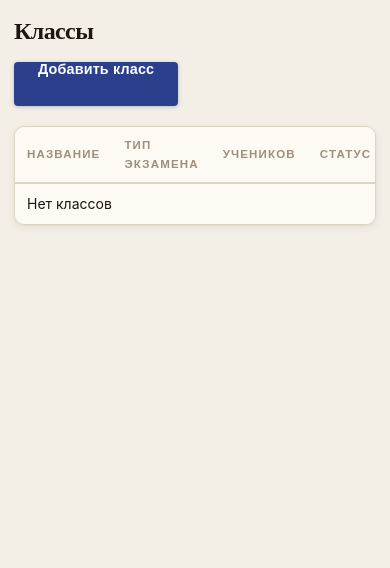
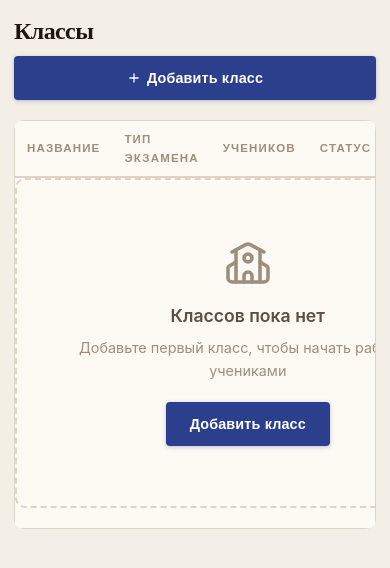
Before and after one commit to Lu7474/ogelegko, a Django app: page /admin/classes/ in a window 390 px wide. Shown: the part 57-625 px from the top of the page. Run offline with Django 5.2, Linux system fonts and the light colour scheme; the visitor is signed in with stand-in values (Sample User, id 1); data that the repository does not hold is empty.

Commit message:
feat(admin): lists polish — empty states, table-responsive, filter label, bulk bar fix

```diff
--- a/templates/admin/classes.html
+++ b/templates/admin/classes.html
@@ -3,8 +3,12 @@
 
 {% block content %}
 <h1>Классы</h1>
-<a href="{% url 'admin_class_add' %}" class="btn btn-primary" style="margin-bottom:20px; display:inline-block;">Добавить класс</a>
 
+<div class="actions-bar">
+    <a href="{% url 'admin_class_add' %}" class="btn btn-primary"><i data-lucide="plus" aria-hidden="true"></i><span>Добавить класс</span></a>
+</div>
+
+<div class="table-responsive">
 <table class="table">
     <thead>
         <tr><th>Название</th><th>Тип экзамена</th><th>Учеников</th><th>Статус</th><th>Действия</th></tr>
@@ -17,21 +21,31 @@
             <td>{{ cls.student_count }}</td>
             <td>{% if cls.is_active %}<span class="badge badge-green">Активен</span>{% else %}<span class="badge badge-gray">Архив</span>{% endif %}</td>
             <td>
+                <div class="row-actions">
                     <a href="{% url 'admin_class_stats' cls.id %}" class="btn btn-sm">Статистика</a>
                     <a href="{% url 'admin_class_edit' cls.id %}" class="btn btn-sm">Редактировать</a>
                     <form method="post" action="{% url 'admin_class_toggle' cls.id %}" style="display:inline;">
                         {% csrf_token %}
                         <button type="submit" class="btn btn-sm btn-secondary">{% if cls.is_active %}Архивировать{% else %}Активировать{% endif %}</button>
                     </form>
-                <form method="post" action="{% url 'admin_class_delete' cls.id %}" style="display:inline;" onsubmit="return confirm('Удалить класс {{cls.name}}? Все ученики этого класса будут удалены!')">
+                    <form method="post" action="{% url 'admin_class_delete' cls.id %}" style="display:inline;" onsubmit="return confirm('Удалить класс {{ cls.name }}? Все ученики этого класса будут удалены!')">
                         {% csrf_token %}
                         <button type="submit" class="btn btn-sm btn-danger">Удалить</button>
                     </form>
+                </div>
             </td>
         </tr>
         {% empty %}
-        <tr><td colspan="5">Нет классов</td></tr>
+        <tr><td colspan="5" style="padding:0;border:none;">
+            <div class="empty-state">
+                <span class="empty-state-icon"><i data-lucide="school" aria-hidden="true"></i></span>
+                <h3>Классов пока нет</h3>
+                <p>Добавьте первый класс, чтобы начать работу с учениками</p>
+                <a href="{% url 'admin_class_add' %}" class="btn btn-primary">Добавить класс</a>
+            </div>
+        </td></tr>
         {% endfor %}
     </tbody>
 </table>
+</div>
 {% endblock %}
```
Also changed, not shown: templates/admin/students.html (+10 -4 lines), templates/admin/variants.html (+8 -6 lines). Lines whose indentation alone changed are shown as unchanged.
